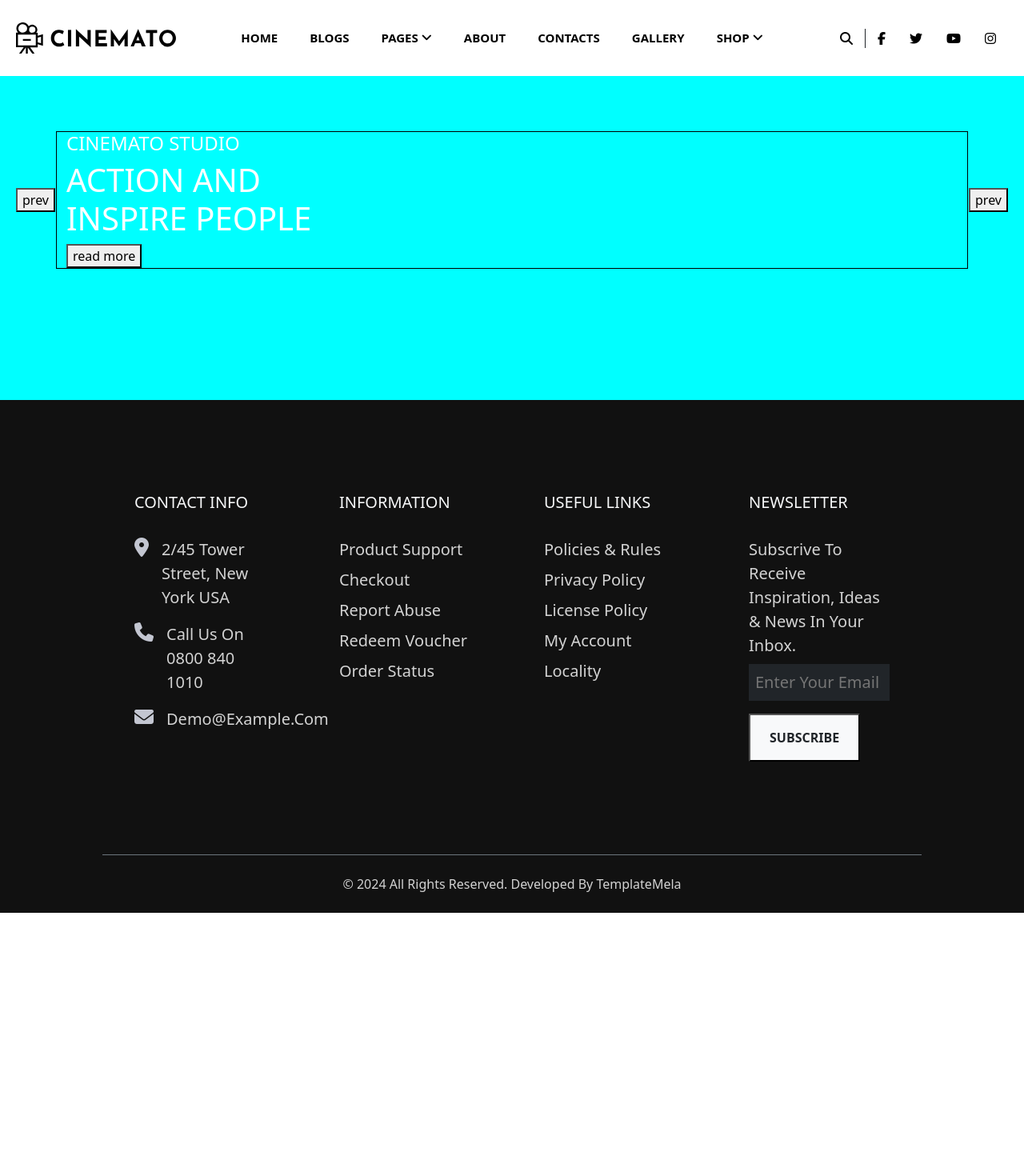
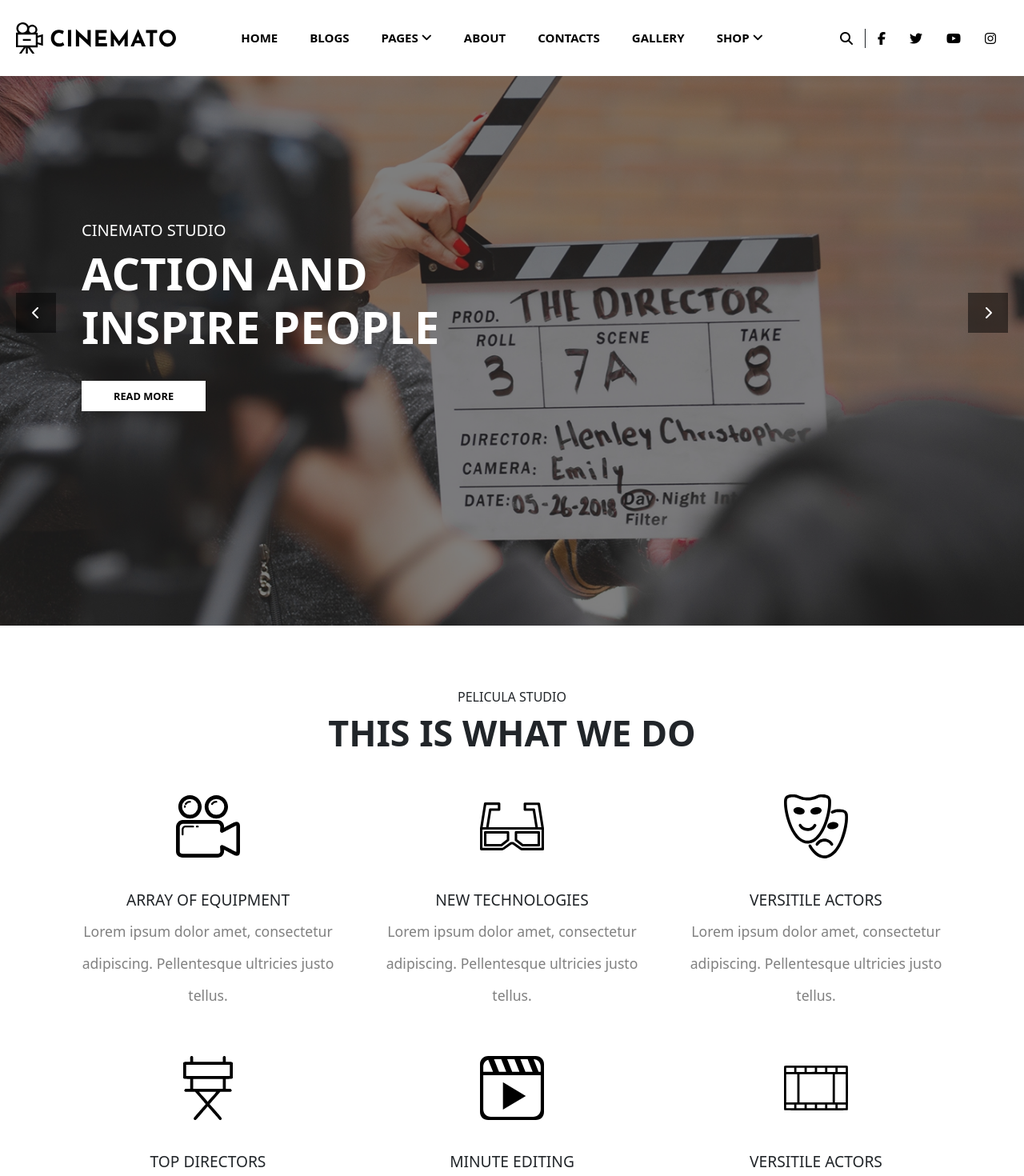
Before and after one commit to JordanRomagnoli/proj-html-vuejs, a Vue app: page / in a window 1280 px wide. Shown: the top 1470 px of the page at 80% size. Before the commit the page ends 1141 px from the top, so only its background shows below. Built offline with nearby package versions, Linux system fonts and the light colour scheme.

Commit message:
- ADD componente "jumbotron" con carosello; - ADD first section

```diff
--- a/src/components/JumbotronCarusell.vue
+++ b/src/components/JumbotronCarusell.vue
@@ -5,12 +5,12 @@
                 counterJumbotron: 0,
                 jumbotronCarousellElement: [
                     {
-                        img: '../assets/img/blog01.jpg',
+                        img: 'blog01.jpg',
                         smallTitle: 'cinemato studio',
                         bigTitle:'action and inspire people',
                     },
                     {
-                        img: '../assets/img/blog02.jpg',
+                        img: 'blog02.jpg',
                         smallTitle: 'cinemato director',
                         bigTitle:'dancing with of the stars',
                     },
@@ -19,31 +19,56 @@
         },
         methods:{
 
+            nextButton(){
+                if(this.counterJumbotron < this.jumbotronCarousellElement.length - 1){
+
+                this.counterJumbotron ++;
+
+                }else{
+                    this.counterJumbotron = 0;
+                }
+            },
+
+            prevButton(){
+
+                if((this.counterJumbotron !== this.jumbotronCarousellElement.length) && (this.counterJumbotron !== 0)){
+
+                    this.counterJumbotron -= 1 ;
+
+                }else{
+                    this.counterJumbotron = this.jumbotronCarousellElement.length - 1 ;
+                }
+            },
         }
     }
     </script>
 
 <template>
-    <div class="jumbotron">
-        <button>
-            prev
+    <div class="jumbotron" :class="{
+        'active-1': counterJumbotron == 0,
+        'active-2': counterJumbotron == 1,
+    }">
+       <div>
+            <button @click="prevButton()">
+                <i class="fa-solid fa-chevron-left"></i>
             </button>
             <div class="container">
                 <div class="row">
-                <div class="col-4">
-                    <h4>
-                        {{ jumbotronCarousellElement[0].smallTitle }}
-                    </h4>
+                    <div class="col-6">
+                        <h5>
+                            {{ jumbotronCarousellElement[counterJumbotron].smallTitle }}
+                        </h5>
                         <h1>
-                        {{jumbotronCarousellElement[0].bigTitle}}
+                            {{jumbotronCarousellElement[counterJumbotron].bigTitle}}
                         </h1>
-                    <button>read more</button>
+                        <a href="#nogo">read more</a>
                     </div>
                 </div>
             </div>
-        <button>
-            prev
+            <button @click="nextButton()">
+                <i class="fa-solid fa-chevron-right"></i>
             </button>
+       </div>
     </div>
 </template>
 
@@ -51,26 +76,59 @@
     @use '../assets/scss/partials/variables' as *;
 
     .jumbotron{
-        min-height: 500px;
-        padding: 20px;
-        background-color: aqua;
-        display: flex;
-        align-items: center;
         background-size: cover;
         background-position: center;
 
+        > div{
+            background-color: rgba(0, 0, 0, 0.5);
+            display: flex;
+            align-items: center;
+            justify-content: center;
+            min-height: 782px;
+            padding: 20px;
+
+
+                > button{
+                width: 50px;
+                height: 50px;
+                background-color: rgba(0, 0, 0, 0.5);
+                border: none;
+                color: white;
+                }
                 .container{
-            border: 1px solid black;
                     color: white;
                     .row{
-                h1,h4{
+                        padding: 0 20px;
+
+                        .col-6{
+                            h1,h5,a{
                                 text-transform: uppercase;
+                            }
+                            > h1{
+                                font-size: 3.5rem;
+                                font-weight: 700;
+                                margin-bottom: 40px;
+                            }
+                            > a{
+                                background-color: white;
+                                color: black;
+                                padding: 10px 40px;
+                                font-size: 0.8rem;
+                                border: none;
+                                text-decoration: none;
+                                font-weight: bold;
+                            }
+                        }
+
                     }
                 }
         }
     }
 
-    .active{
+    .active-1{
         background-image: url(../assets/img/blog01.jpg);
     }
+    .active-2{
+        background-image: url(../assets/img/blog02.jpg);
+    }
 </style>
--- /dev/null
+++ b/src/components/SingleWork.vue
@@ -0,0 +1,73 @@
+<script>
+    export default {
+        data() {
+            return {
+
+            }
+        },
+        props: {
+            Image: String,
+            Title: String,
+            Description: String,
+        },
+        methods:{
+            getImagePath: function(imgPath){
+                return new URL(imgPath, import.meta.url).href;
+            },
+        }
+    }
+    </script>
+
+<template>
+    <div class="single-card">
+        <div class="icon-frame">
+            <img :src="getImagePath('../assets/img/'+Image)" alt="">
+        </div>
+        <h3>
+            {{ Title }}
+        </h3>
+        <p>
+            {{ Description }}
+        </p>
+    </div>
+</template>
+
+<style lang="scss" scoped>
+    @use '../assets/scss/partials/variables' as *;
+
+    img{
+        color: black;
+    }
+
+    .single-card{
+        width: calc(100% / 3);
+        padding: 10px;
+        margin-bottom: 20px;
+        .icon-frame{
+            width: 80px;
+            height: 80px;
+            margin: 0 auto;
+            margin-bottom: 40px;
+            transition: all .2s ease-in-out;
+            &:hover{
+                transform: translateY(-10px);
+            }
+
+            img{
+                width: 100%;
+                height: 100%;
+                object-fit: contain;
+            }
+        }
+        > h3{
+            text-transform: uppercase;
+            font-size: 1.2rem;
+        }
+        > p{
+            color: gray;
+            line-height: 40px;
+            font-size: 1.1rem;
+        }
+    }
+
+</style>
--- a/src/pages/HomePage.vue
+++ b/src/pages/HomePage.vue
@@ -1,23 +1,97 @@
 <script>
     import JumbotronCarusell from '../components/JumbotronCarusell.vue';
+    import SingleWork from '../components/SingleWork.vue';
 
     export default {
         data() {
             return {
-
+                listWork:[
+                    {
+                        img: 'image (14).svg',
+                        title: 'array of equipment',
+                        description: 'Lorem ipsum dolor amet, consectetur adipiscing. Pellentesque ultricies justo tellus.'
+                    },
+                    {
+                        img: 'image (16).svg',
+                        title: 'new technologies',
+                        description: 'Lorem ipsum dolor amet, consectetur adipiscing. Pellentesque ultricies justo tellus.'
+                    },
+                    {
+                        img: 'image (18).svg',
+                        title: 'versitile actors',
+                        description: 'Lorem ipsum dolor amet, consectetur adipiscing. Pellentesque ultricies justo tellus.'
+                    },
+                    {
+                        img: 'image (15).svg',
+                        title: 'top directors',
+                        description: 'Lorem ipsum dolor amet, consectetur adipiscing. Pellentesque ultricies justo tellus.'
+                    },
+                    {
+                        img: 'image (17).svg',
+                        title: 'minute editing',
+                        description: 'Lorem ipsum dolor amet, consectetur adipiscing. Pellentesque ultricies justo tellus.'
+                    },
+                    {
+                        img: 'image (19).svg',
+                        title: 'versitile actors',
+                        description: 'Lorem ipsum dolor amet, consectetur adipiscing. Pellentesque ultricies justo tellus.'
+                    },
+                ]
             }
         },
         components :{
 
             JumbotronCarusell,
+            SingleWork,
+        },
+        methods: {
+
         }
     }
     </script>
 
 <template>
     <JumbotronCarusell/>
+    <section>
+        <div class="container text-center">
+            <h6>
+                pelicula studio
+            </h6>
+            <h2>
+                this is what we do
+            </h2>
+            <div class="row flex-wrap">
+                <SingleWork
+                v-for="(elem, i) in listWork"
+                :Image="elem.img"
+                :Title="elem.title"
+                :Description="elem.description"
+                />
+            </div>
+        </div>
+    </section>
 </template>
 
 <style lang="scss" scoped>
+   section{
+    padding: 40px 0;
+    min-height: 500px;
+    margin-top: 40px;
 
+    .container{
+        h6,h2{
+            text-transform: uppercase;
+        }
+        > h6{
+
+        }
+        >h2{
+            font-size: 2.8rem;
+            font-weight: bold;
+        }
+        > div{
+            margin-top: 40px;
+        }
+    }
+   }
 </style>
```
Lines whose indentation alone changed are shown as unchanged.
